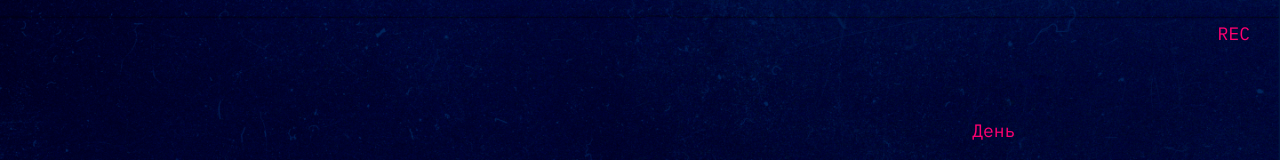
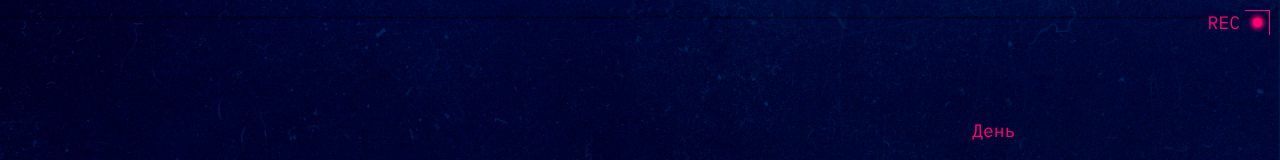
Before and after one commit to anastasiyaprishchep/slozhno-sosredotochitsya, a plain HTML site: page index.html in a window 1280 px wide. Shown: the top 160 px of the page. Drawn offline with Linux system fonts and the light colour scheme.

Commit message:
header version 2

```diff
--- a/index.html
+++ b/index.html
@@ -16,8 +16,8 @@
   </head>
   <body class="page theme_dark">
     <header class="header decorated-zone">
+      <span class="decorated-zone__element" aria-hidden="true">REC</span>
       <nav class="header__theme-menu">
-        <span class="decorated-zone__element" aria-hidden="true">REC</span>
         <ul class="header__theme-menu-list">
           <li class="header__theme-menu-item">
             <button
--- a/styles/style.css
+++ b/styles/style.css
@@ -24,9 +24,31 @@
   block-size: 100vh;
   position: relative;
 }
+.decorated-zone::before {
+  content: "";
+  position: absolute;
+  width: 25px;
+  height: 25px;
+  color: var(--accent-color);
+  border-bottom: 1px solid var(--accent-color);
+  border-left: 1px solid var(--accent-color);
+  bottom: 10px;
+  left:10px
+}
+
+.decorated-zone::after {
+  content: "";
+  position: absolute;
+  width: 25px;
+  height: 25px;
+  color: var(--accent-color);
+  border-top: 1px solid var(--accent-color);
+  border-right: 1px solid var(--accent-color);
+  top: 10px;
+  right: 10px;
+}
 
 .header__title {
-  position: relative;
   justify-self: left;
   font-family: var(--font-family);
   font-weight: 700;
@@ -63,18 +85,19 @@
   font-weight: var(--font-weight);
   line-height: 25px;
   text-transform: uppercase;
-  top: 21px;
-  right: 30px;
+  top: 10px;
+  right: 40px;
   position: absolute;
 }
 
-.decorated-zone_element::before {
+.decorated-zone__element::before{
   content: "";
   position: absolute;
   width: 9px;
   height: 9px;
-  color: var(--accent-color);
+  background-color: var(--accent-color);
   box-shadow: 0px 0px 4px 2px var(--accent-color);
   border-radius: 50%;
-  display: block;
+  top: 8px;
+  left: 45px;
 }
```
